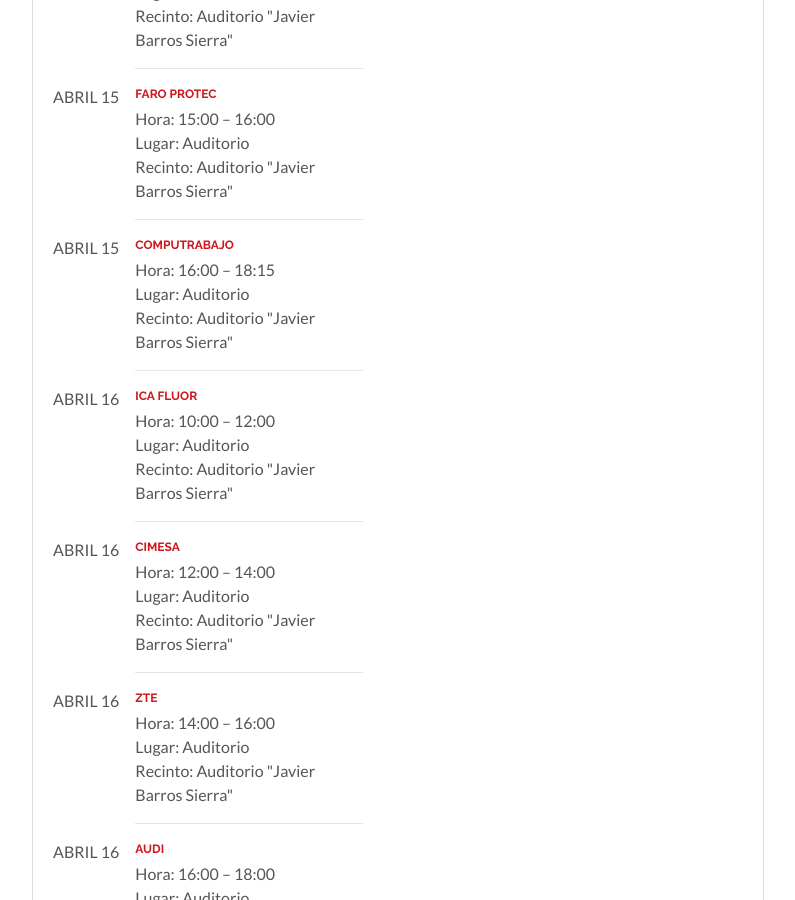
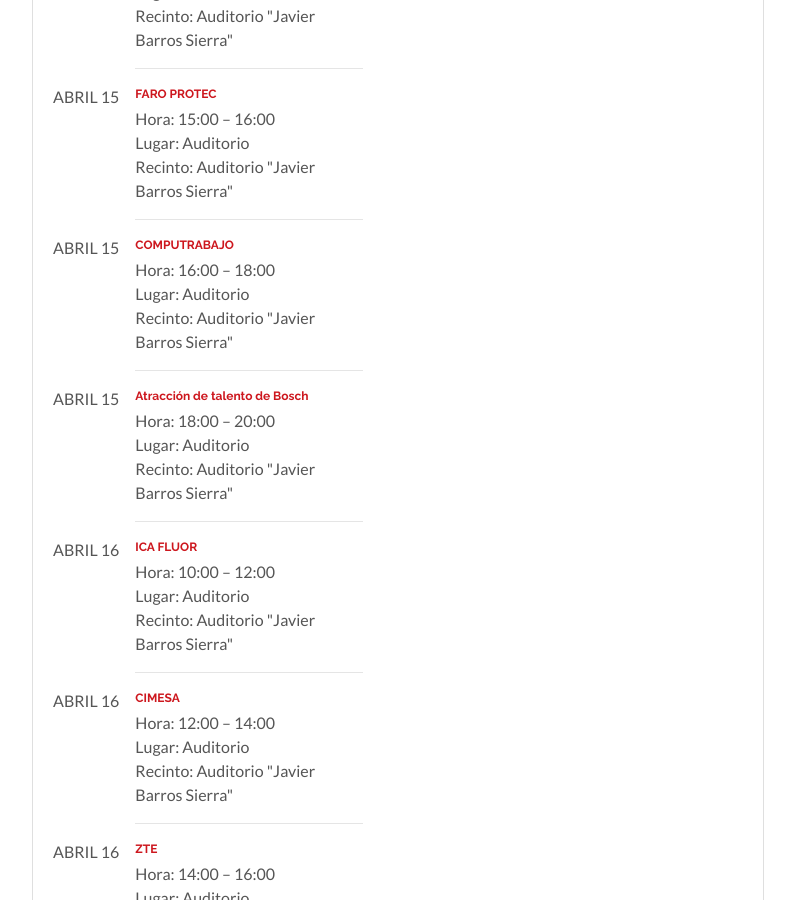
Before and after one commit to feria-empleo-facultad-ingenieria/2025, a Jekyll site: the page built from horarios.html, in a window 1280 px wide and 900 px high, scrolled down 1293 px. Shown: the whole window, without its empty margins (53-848 px from the left). Built offline with Jekyll 4.4.1, drawn with Linux system fonts in a browser that asks for light colours.

Commit message:
first Change

```diff
--- a/_data/actividades.yml
+++ b/_data/actividades.yml
@@ -33,9 +33,19 @@
 - mes: ABRIL
   dia: 15
   nombre: COMPUTRABAJO
-  hora: 16:00 – 18:15
+  hora: 16:00 – 18:00
   lugar: Auditorio
   recinto: Auditorio "Javier Barros Sierra"
+
+- mes: ABRIL
+  dia: 15
+  nombre: Atracción de talento de Bosch
+  hora: 18:00 – 20:00
+  lugar: Auditorio
+  recinto: Auditorio "Javier Barros Sierra"
+
+
+
 
 - mes: ABRIL
   dia: 16
--- a/_data/platicas.yml
+++ b/_data/platicas.yml
@@ -64,14 +64,25 @@
   conferencista_linkedin: Computrabajo
   conferencista_nombre: Computrabajo
   conferencia_nombre: Plática Computrabajo
-  conferencia_hora: 16:00 – 18:15
+  conferencia_hora: 16:00 – 18:00
   conferencia_lugar: Auditorio "Javier Barros Sierra"
   conferencia_abstract:  Conoce nuestras áreas de desarrollo y encuentra información acerca de nuestro proceso de selección.
   conferencia_empresa: Computrabajo
   conferencia_fecha: 15 Abril 2024
   image_width: 120
+  image_flyer: "images/companies/flyers/flyer_computrabajo.jpeg"
+
+- conferencista_foto: https://feria-backend-production.up.railway.app/bosh.jpg
+  conferencista_linkedin: Bosch
+  conferencista_nombre: Bosch
+  conferencia_nombre: Atracción de talento de Bosch
+  conferencia_hora: 18:00 – 20:00
+  conferencia_lugar: Auditorio "Javier Barros Sierra"
+  conferencia_abstract:  Conoce nuestras áreas de desarrollo y encuentra información acerca de nuestro proceso de selección.
+  conferencia_empresa: Bosch
+  conferencia_fecha: 15 Abril 2024
+  image_width: 120
   image_flyer: ""
-
 
 - conferencista_foto: images/companies/icafluor.jpg
   conferencista_linkedin: ICA FLUOR
--- a/platicas.html
+++ b/platicas.html
@@ -65,7 +65,7 @@
               </div>
               <div class="col-md-4 col-sm-12">
                 {{ platica.facebookEntry }}
-                {% if {{platica.image_flyer}} != '' %}
+                {% if platica.image_flyer != '' %}
                 <a href="#"
                     onclick="javascript:return false;"
                     title="{{ platica.conferencia_nombre }}"
```
Also changed, not shown: images/companies/flyers/flyer_computrabajo.jpeg (added), 5 other files.
